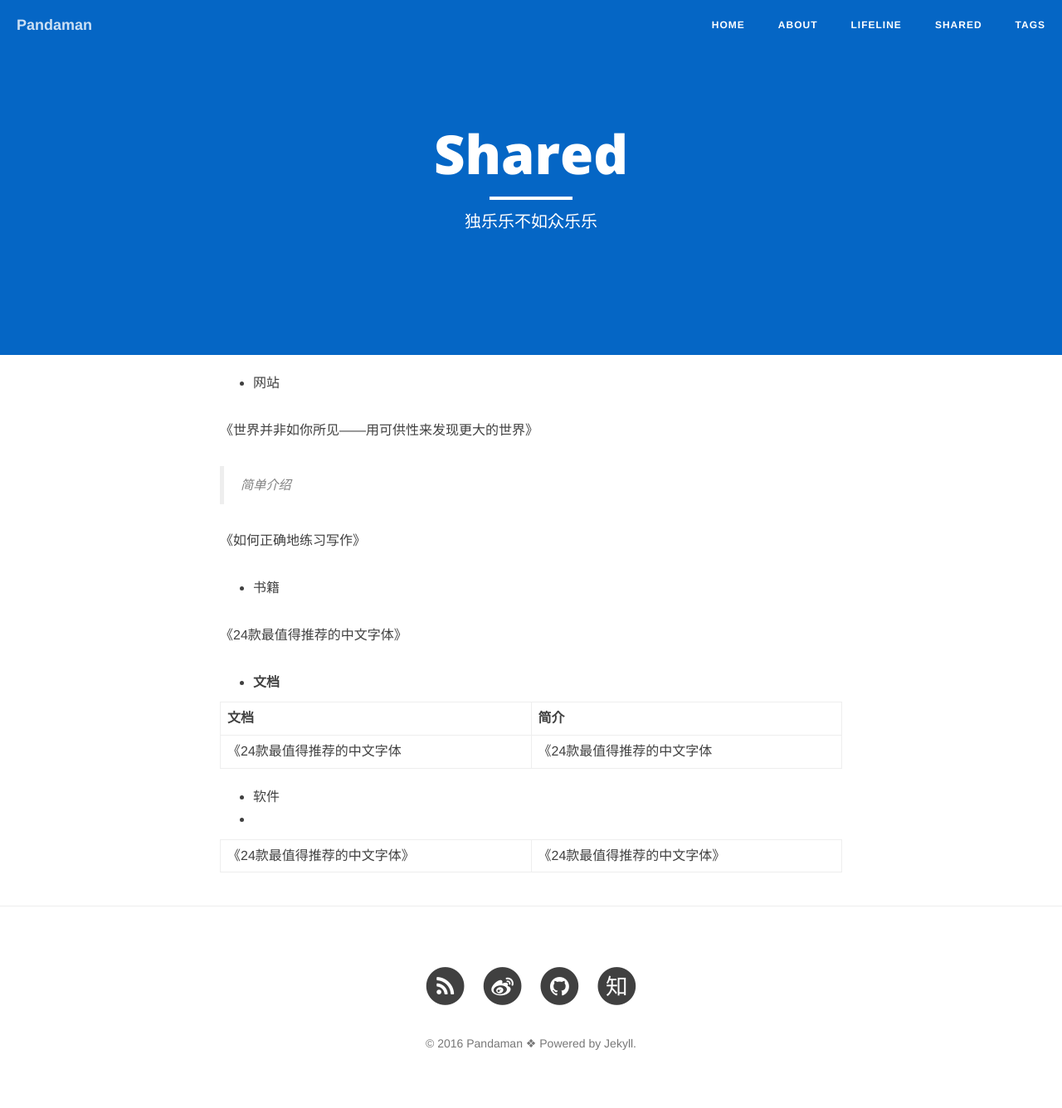
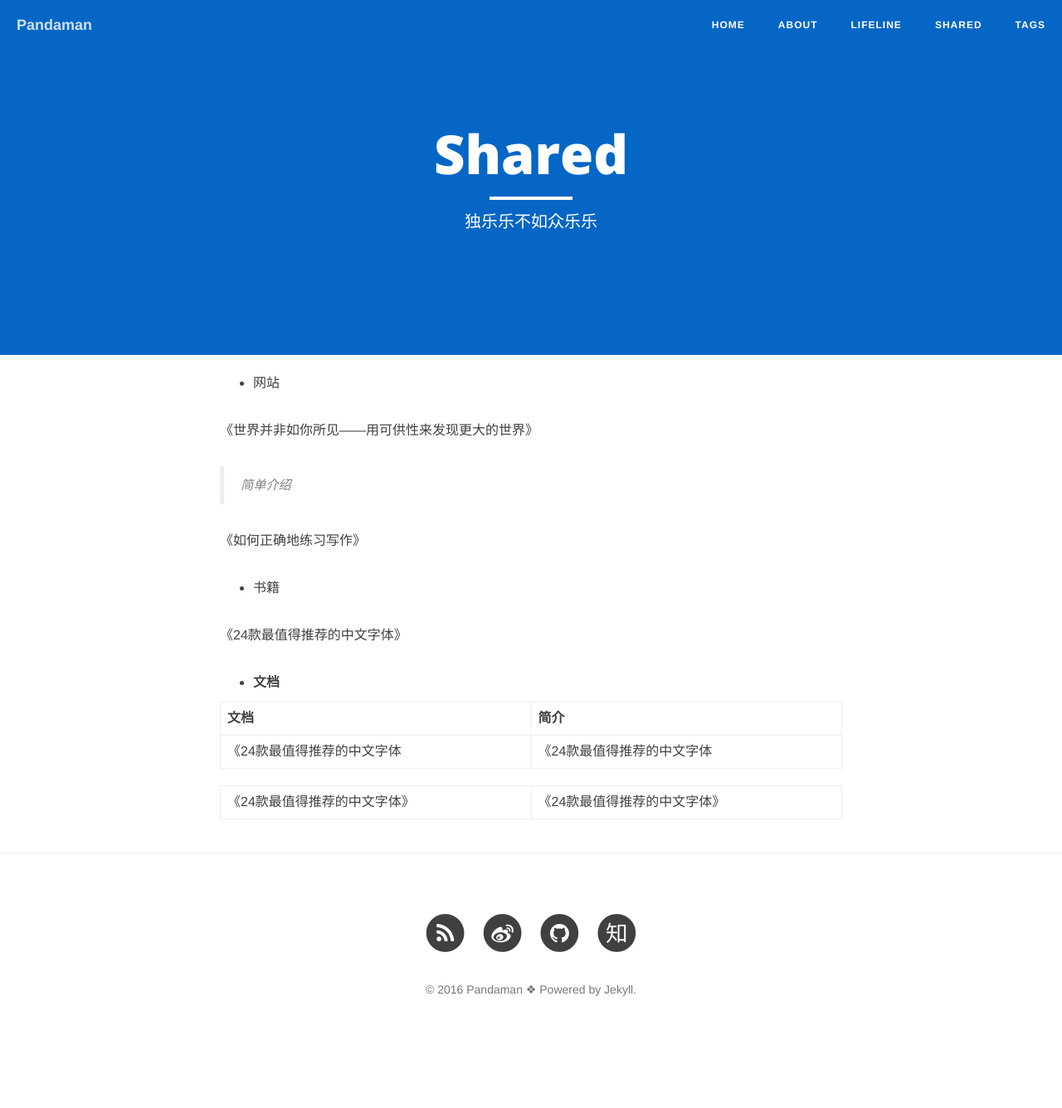
Before and after one commit to ceares/ceares.github.io, a Jekyll site: the page built from shared.md, in a window 1280 px wide. Shown: the whole page at 83% size. Built offline with Jekyll 4.4.1, drawn with Linux system fonts in a browser that asks for light colours; nearby versions of some CDN libraries; after the commit the page ends 1271 px from its top, so only the background shows below that.

Commit message:
Update shared.md

```diff
--- a/shared.md
+++ b/shared.md
@@ -26,7 +26,4 @@ header-img: "img/zhihu.jpg"
 :--|:--
 《24款最值得推荐的中文字体|《24款最值得推荐的中文字体
 
-- 软件
--
-
 [《24款最值得推荐的中文字体》](http://cnfeat.com/blog/2015/05/22/a-24-chinese-fonts/)|[《24款最值得推荐的中文字体》](http://cnfeat.com/blog/2015/05/22/a-24-chinese-fonts/)
```
